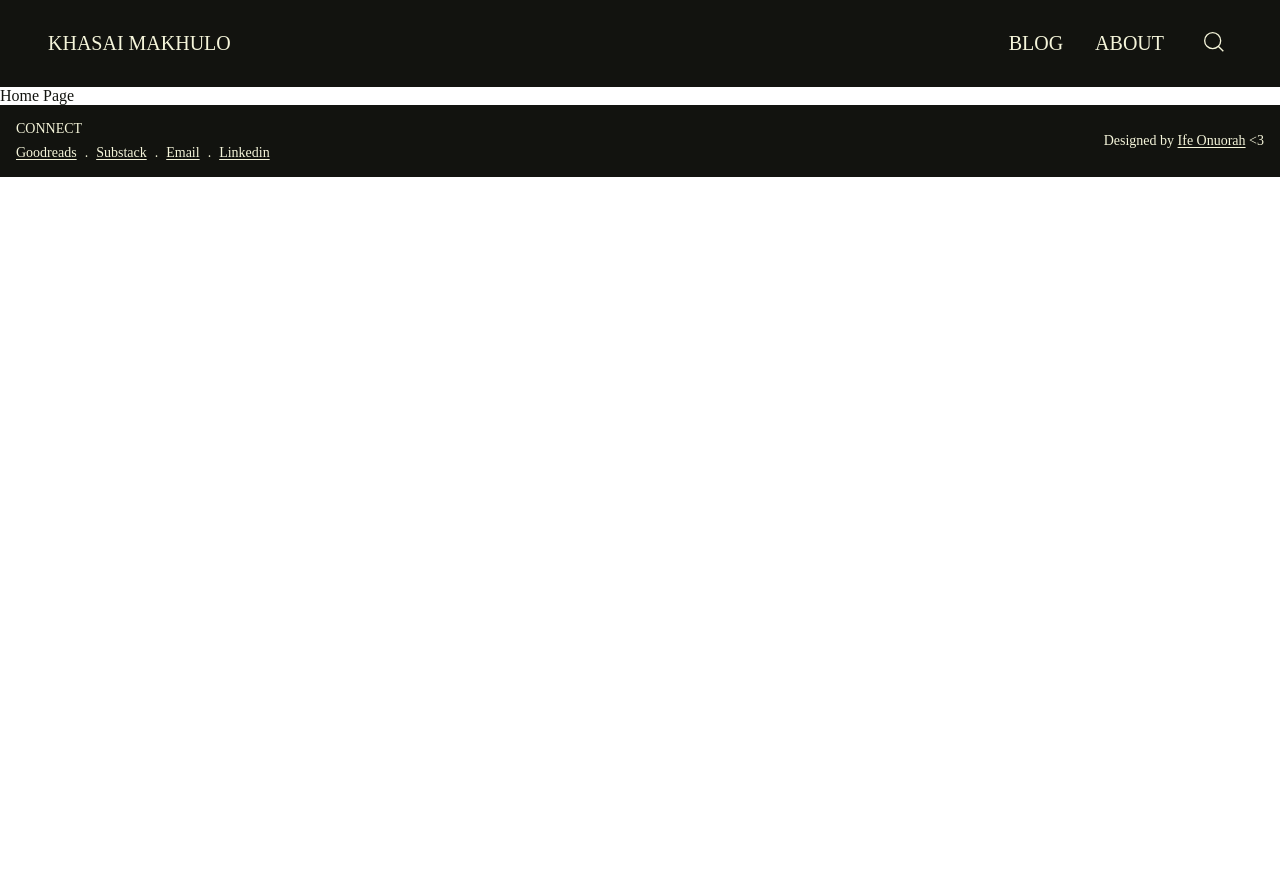
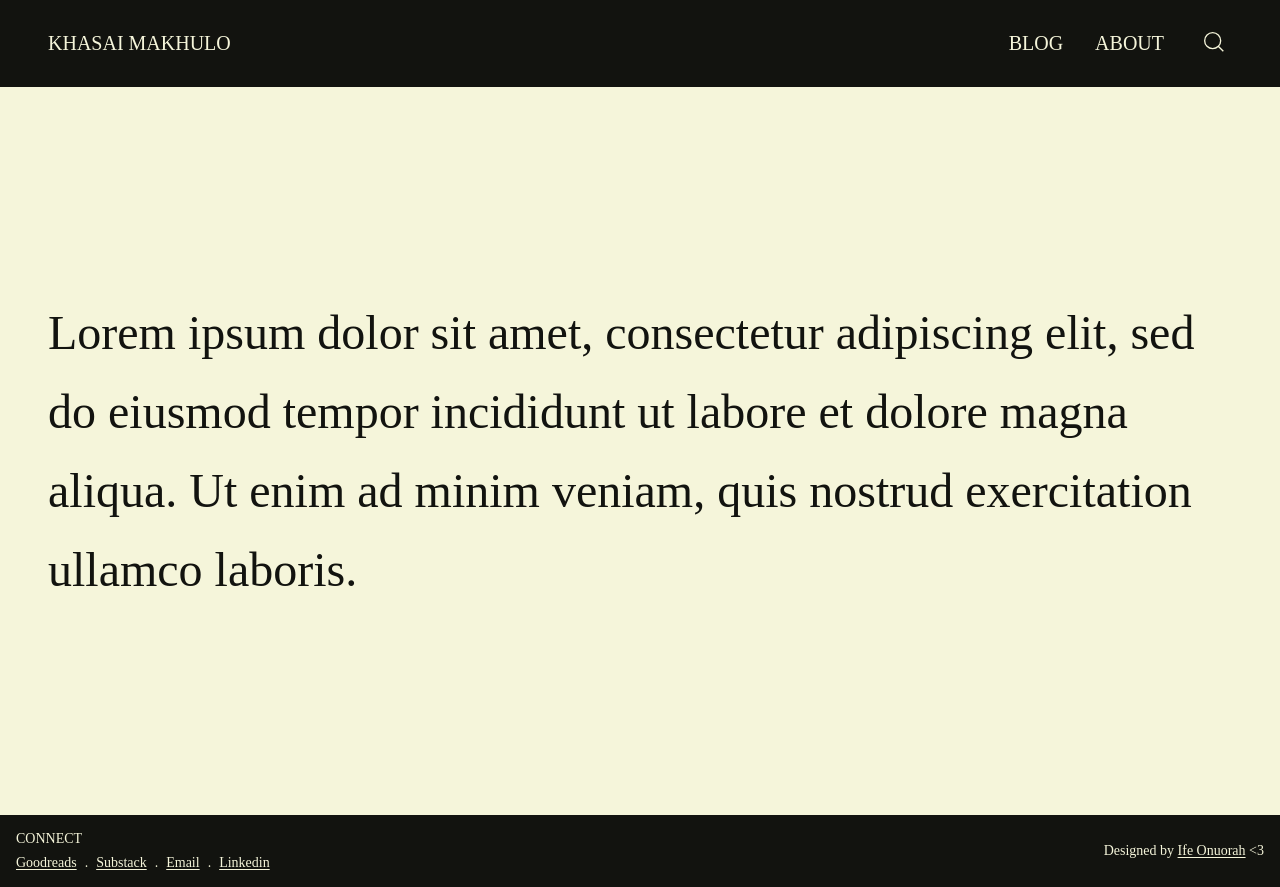
Before and after one commit to ifechukwu123/khasai-blog, a React (Vite) app: page / in a window 1280 px wide. Before the commit the page ends 800 px from the top, so only its background shows below. Built offline with nearby package versions, Linux system fonts and the light colour scheme.

Commit message:
structure and style hero section on homepage

```diff
--- a/src/pages/Home/Home.scss
+++ b/src/pages/Home/Home.scss
@@ -0,0 +1,36 @@
+@use "../../styles/partials/variables" as *;
+@use "../../styles/partials/mixins" as *;
+
+.home {
+	background-color: $primary-Beige;
+	padding: 0 $padding;
+
+	@include tablet {
+		padding: 0 $tablet-padding;
+	}
+
+	@include desktop {
+		padding: 0 $desktop-padding;
+	}
+
+	.hero {
+		min-height: calc(100vh - 4.4688rem);
+		display: flex;
+		align-items: center;
+		padding: 1.5rem 0;
+
+		&__title {
+			font-size: 2rem;
+			font-weight: 300;
+			line-height: 165%;
+
+			@include tablet {
+				font-size: 2.5rem;
+			}
+
+			@include desktop {
+				font-size: 3rem;
+			}
+		}
+	}
+}
--- a/src/pages/Home/Home.tsx
+++ b/src/pages/Home/Home.tsx
@@ -1,5 +1,15 @@
 import "./Home.scss";
 
 export default function Home() {
-	return <div>Home Page</div>;
+	return (
+		<main className="home">
+			<div className="hero">
+				<h1 className="hero__title">
+					Lorem ipsum dolor sit amet, consectetur adipiscing elit, sed do
+					eiusmod tempor incididunt ut labore et dolore magna aliqua. Ut enim ad
+					minim veniam, quis nostrud exercitation ullamco laboris.
+				</h1>
+			</div>
+		</main>
+	);
 }
```
